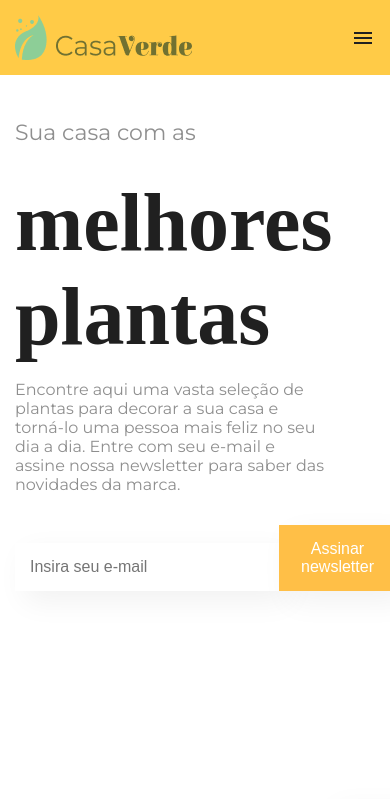
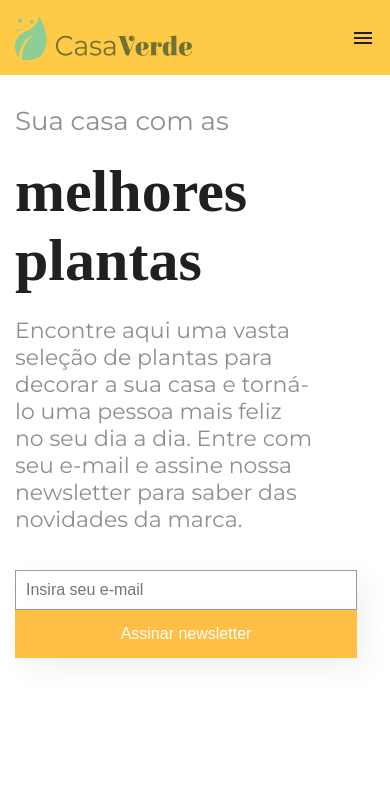
Before and after one commit to GustavoBento/casa-verde, a React (Create React App) app: page / in a window 390 px wide. Shown: the top 799 px of the page. Built offline with nearby package versions, Linux system fonts and the light colour scheme; the HTML template or start-up script is replaced by a standard one; a web font is replaced by a local one.

Commit message:
Feat: Ajeitando a seção Newsletter para mobile

```diff
--- a/src/components/AssinaturaNewsletter/AssinaturaNewsletter.module.css
+++ b/src/components/AssinaturaNewsletter/AssinaturaNewsletter.module.css
@@ -1,7 +1,7 @@
 .container {
   position: relative;
   display: flex;
-  width: 100%;
+  max-width: 100%;
   padding: 15px;
 }
 
@@ -31,7 +31,7 @@
 .input__email,
 .btn {
   box-shadow: 10px 10px 30px 0px #0000000f;
-  padding: 15px;
+
   border: none;
   border-radius: none;
   font-size: 16px;
@@ -39,6 +39,8 @@
 
 .input__email {
   width: 60%;
+  border: 1px solid rgba(0, 0, 0, 0.39);
+  padding: 13px 15px;
 }
 
 .input__email:focus {
@@ -51,12 +53,46 @@
   background-color: #ffbf47;
   color: #ffffff;
   width: 30%;
+  padding: 15px;
   transition: 0.3s;
   cursor: pointer;
 }
 
 .btn:hover {
   background-color: #e6a638;
+}
+
+@media (max-width: 768px) {
+  .titulo {
+    font-size: 60px;
+    margin: 20px 0;
+  }
+
+  .subtitulo {
+    font-size: 26px;
+    margin: 15px 0;
+  }
+
+  .paragrafo {
+    font-size: 22px;
+  }
+
+  .container__input {
+    display: flex;
+    flex-direction: column;
+    padding-right: 30px;
+    max-width: 100%;
+  }
+
+  .input__email {
+    width: 320px;
+    padding: 10px;
+  }
+
+  .btn {
+    width: 342px;
+  }
+
 }
 
 @media (min-width: 920px) {
```
